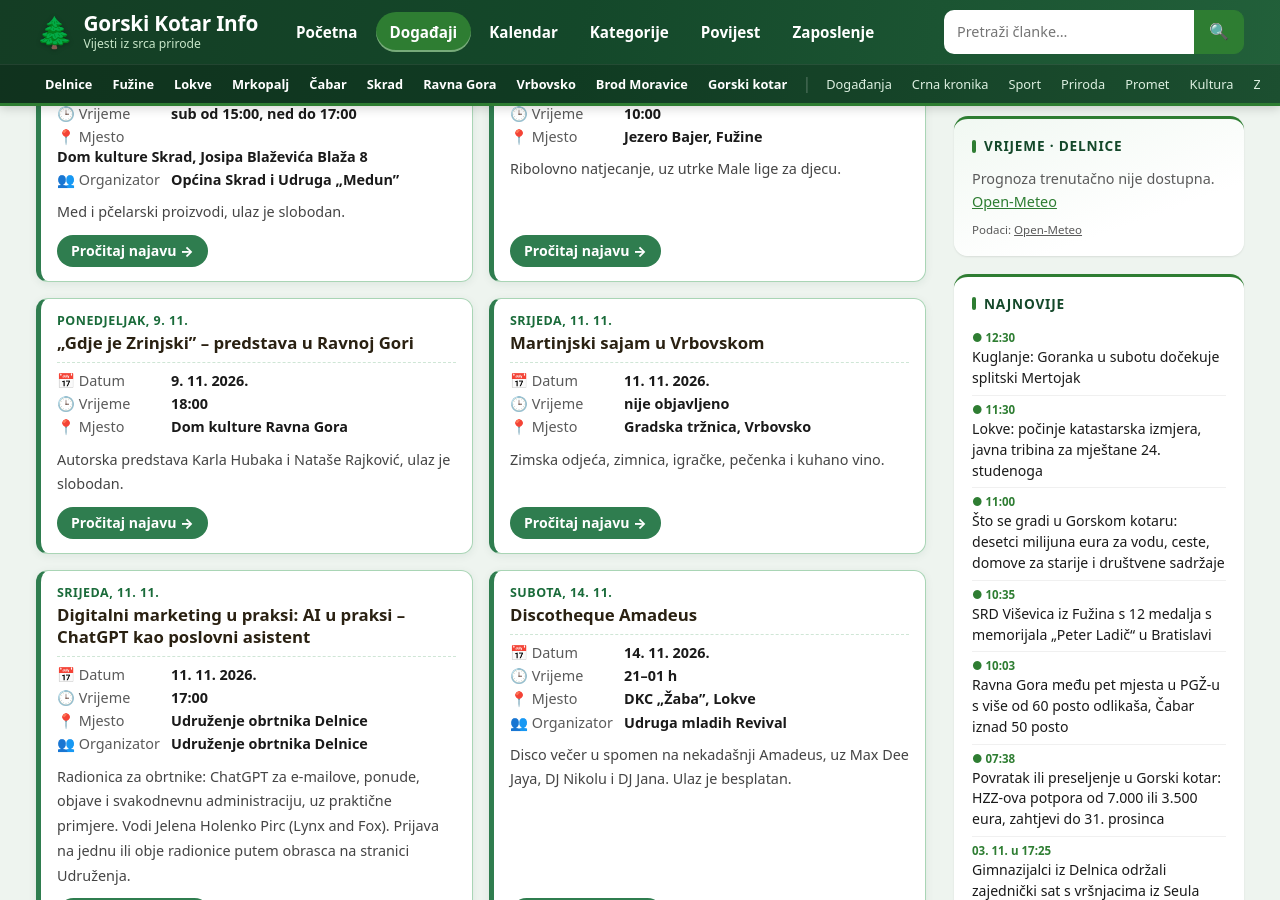
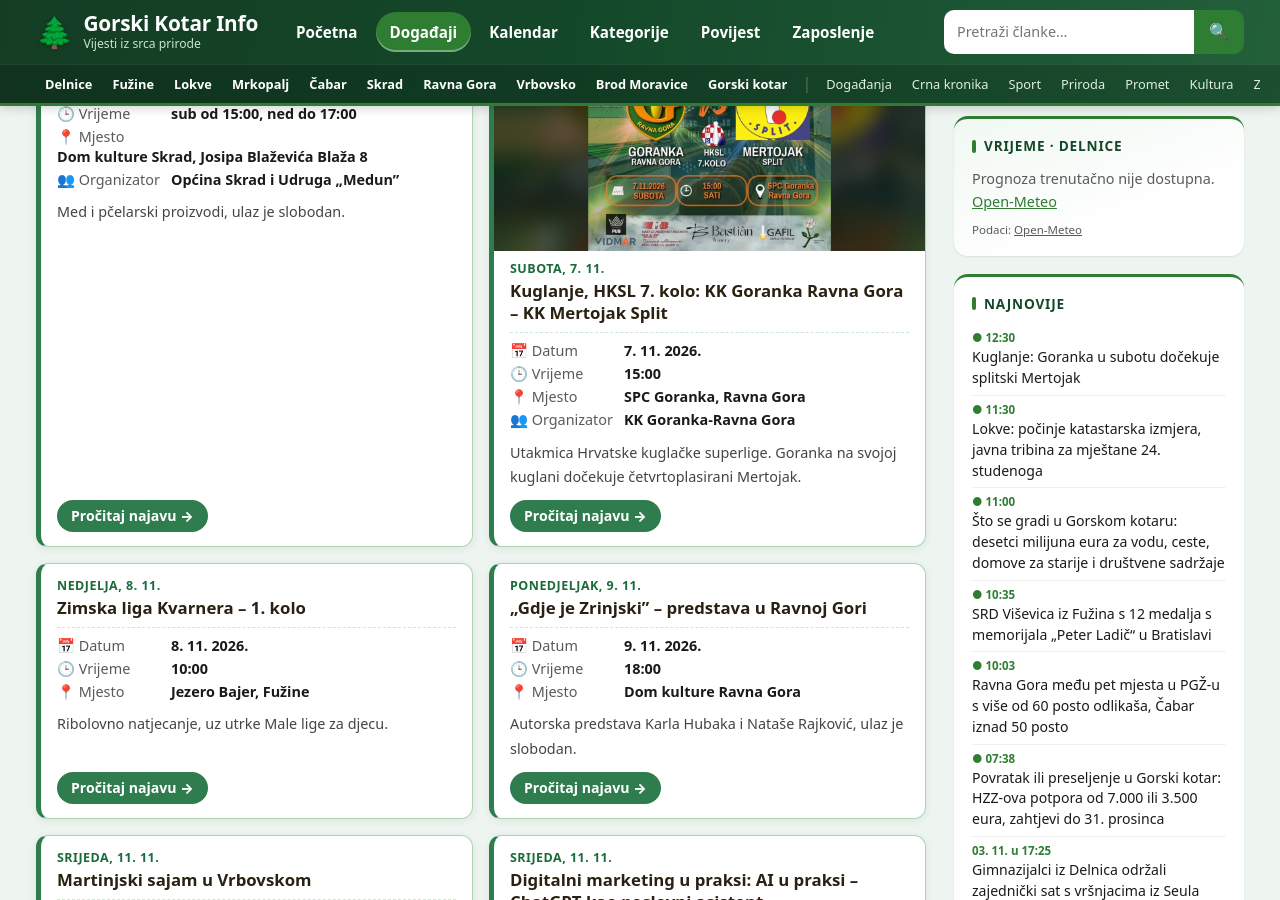
Before and after one commit to MojGK/gorski-kotar.info, a Jekyll site: the page built from dogadaji.md, in a window 1280 px wide and 900 px high, scrolled down 968 px. Built offline with Jekyll 4.4.1, drawn with Linux system fonts in a browser that asks for light colours.

Commit message:
Događanja: Goranka – Mertojak, 7. 11.

```diff
--- a/_data/dogadjanja.yml
+++ b/_data/dogadjanja.yml
@@ -42,6 +42,15 @@ dogadjaji:
   organizator: Općina Skrad i Udruga „Medun”
   opis: Med i pčelarski proizvodi, ulaz je slobodan.
   link: /pcelarski-sajam-skrad/
+- naziv: "Kuglanje, HKSL 7. kolo: KK Goranka Ravna Gora – KK Mertojak Split"
+  datum: 2026-11-07
+  vrijeme: "15:00"
+  mjesto: SPC Goranka, Ravna Gora
+  grad: Ravna Gora
+  organizator: KK Goranka-Ravna Gora
+  opis: Utakmica Hrvatske kuglačke superlige. Goranka na svojoj kuglani dočekuje četvrtoplasirani Mertojak.
+  slika: /assets/images/kuglanje-goranka-mertojak-16x9.jpg
+  link: /kuglanje-goranka-mertojak-7-kolo-hksl/
 - naziv: Zimska liga Kvarnera – 1. kolo
   datum: 2026-11-08
   vrijeme: "10:00"
```
